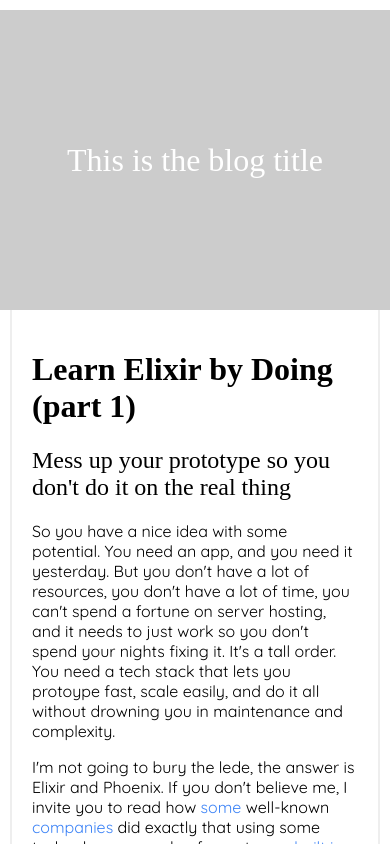
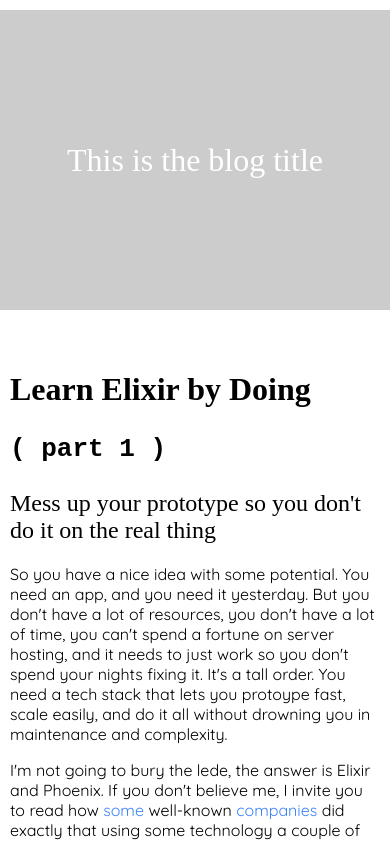
Before and after one commit to mgrog/blog, a Next.js app: page /posts/1 in a window 390 px wide. Shown: the top 844 px of the page. Built offline with nearby package versions, Linux system fonts and the light colour scheme; a web font is replaced by a local one.

Commit message:
responsive fixes

```diff
--- a/pages/_app.tsx
+++ b/pages/_app.tsx
@@ -1,7 +1,8 @@
+import {Header} from '@components';
+import {Flex} from '@elements';
+import type {AppProps} from 'next/app';
+import {styled} from '~/stitches.config';
 import '../styles/globals.css';
-import type {AppProps} from 'next/app';
-import {Flex, Box} from '@elements';
-import {Header} from '@components';
 
 function MyApp({Component, pageProps}: AppProps) {
   return (
@@ -24,19 +25,33 @@
   );
 }
 
-const BoxStyles = {
-  borderLeft: '2px solid #eee',
-  borderRight: '2px solid #eee',
-  padding: 20,
-  paddingBottom: 50,
-  justifyContent: 'center',
-  maxWidth: 1230,
-};
+const Container = styled('div', {
+  marginTop: 40,
+  variants: {
+    size: {
+      mobile: {
+        width: '100%',
+        maxWidth: 500,
+        marginX: 'auto',
+      },
+      desktop: {
+        width: '100%',
+        maxWidth: 1125,
+      },
+    },
+  },
+});
 
 function Content({children}: {children: React.ReactNode}) {
   return (
-    <Flex w-full css={BoxStyles}>
-      <Box size={{'@initial': 'mobile', '@bp2': 'desktop'}}>{children}</Box>
+    <Flex
+      w-full
+      css={{
+        paddingBottom: 50,
+        justifyContent: 'center',
+        maxWidth: 1230,
+      }}>
+      <Container size={{'@initial': 'mobile', '@bp2': 'desktop'}}>{children}</Container>
     </Flex>
   );
 }
--- a/pages/posts/1.mdx
+++ b/pages/posts/1.mdx
@@ -1,11 +1,14 @@
 import SyntaxHighlighter from 'react-syntax-highlighter';
 import {hopscotch} from 'react-syntax-highlighter/dist/cjs/styles/hljs';
 export const meta = {
+  title: 'Learn Elixir by Doing (&nbsp;part&nbsp;1&nbsp;)',
+  subtitle: "Mess up your prototype so you don't do it on the real thing",
+  snippet: 'Pick a snippet that looks good',
   tags: ['elixir', 'guides'],
   published: '5/2/2022',
 };
 
-# Learn Elixir by Doing (part 1)
+# Learn Elixir by Doing <pre>( part 1 )</pre>
 
 ## Mess up your prototype so you don't do it on the real thing
 
--- a/pages/posts/2.mdx
+++ b/pages/posts/2.mdx
@@ -1,4 +1,4 @@
-export const meta = {tags: ['elixir', 'followup']};
+export const meta = {tags: ['elixir', 'guides', 'part 2']};
 
 # Learn Elixir by Doing (part 2)
 
--- a/src/components/Post.tsx
+++ b/src/components/Post.tsx
@@ -12,25 +12,32 @@
 
 let Post = ({image, title, subtitle, postId, children, tags}: Props) => {
   return (
-    <StyledPost reverse={!!(+postId % 2)} w-full>
-      <StyledChildren col>
+    <StyledPost w-full layout={{'@initial': 'col', '@bp2': +postId % 2 ? 'row' : 'reverse'}}>
+      <PostImg>
+        <Image
+          layout={'fill'}
+          src={image}
+          alt='post image'
+          objectFit='contain'
+          objectPosition='left'
+        />
+      </PostImg>
+      <PostChildren col layout={{'@initial': 'normal', '@bp1': 'w-min', '@bp2': 'h-fixed'}}>
         <Tags tags={tags} />
         <Title>{title}</Title>
         <SubTitle>{subtitle}</SubTitle>
         <Content>{children}</Content>
         <Link href={`/posts/${postId}`}>Read Post ➔</Link>
-      </StyledChildren>
-      <Box css={{width: '50%', position: 'relative'}}>
-        <Image layout={'fill'} src={image} alt='post image' />
-      </Box>
+      </PostChildren>
     </StyledPost>
   );
 };
 
-const Title = ({children}: {children: ReactNode}) => (
-  <Text alternate weight={600} pad={1}>
-    {children}
-  </Text>
+const Title = ({children}: {children: string}) => (
+  <StyledTitle
+    nowrap={{'@initial': false, '@bp1': true}}
+    dangerouslySetInnerHTML={{__html: children}}
+  />
 );
 
 const SubTitle = ({children}: {children: ReactNode}) => (
@@ -61,38 +68,72 @@
 
 // styles
 
-const StyledChildren = styled(Flex, {
-  width: '50%',
+const PostChildren = styled(Flex, {
+  width: '100%',
+  overflow: 'hidden',
+  paddingBottom: 10,
+  variants: {
+    layout: {
+      'w-min': {
+        minWidth: 430,
+      },
+      'h-fixed': {
+        height: 292,
+      },
+      normal: {
+        minWidth: 0,
+        height: 'auto',
+      },
+    },
+  },
 });
 
-const StyledPost = styled(Flex, {
-  margin: '60px 0',
-  flexDirection: 'column',
+const PostImg = styled(Flex, {
+  width: '100%',
+  position: 'relative',
+  height: 310,
+  '@media (max-width: 380px)': {
+    height: 290,
+  },
+});
+
+const StyledTitle = styled(Text, {
+  variants: {
+    nowrap: {
+      true: {
+        whiteSpace: 'nowrap',
+      },
+      false: {
+        whiteSpace: 'normal',
+      },
+    },
+  },
+});
+
+const StyledPost = styled('div', {
+  display: 'flex',
+  position: 'relative',
   justifyContent: 'space-between',
-  '@bp2': {
-    flexDirection: 'row',
-  },
   variants: {
-    reverse: {
-      true: {
-        flexDirection: 'row-reverse',
-        [`& ${StyledChildren}`]: {
-          '@initial': {
-            paddingLeft: 10,
-          },
-          '@bp2': {
-            paddingLeft: 40,
-          },
+    layout: {
+      col: {
+        flexDirection: 'column',
+        maxWidth: 500,
+      },
+      row: {
+        flexDirection: 'row',
+        maxWidth: '100%',
+        margin: '60px 0',
+        [`& ${PostChildren}`]: {
+          paddingLeft: 40,
         },
       },
-      false: {
-        [`& ${StyledChildren}`]: {
-          '@initial': {
-            paddingRight: 10,
-          },
-          '@bp2': {
-            paddingRight: 40,
-          },
+      reverse: {
+        maxWidth: '100%',
+        flexDirection: 'row-reverse',
+        margin: '60px 0',
+        [`& ${PostChildren}`]: {
+          paddingRight: 40,
         },
       },
     },
--- a/src/elements/Box.tsx
+++ b/src/elements/Box.tsx
@@ -1,14 +1,3 @@
-import { styled } from "~/stitches.config";
+import {styled} from '~/stitches.config';
 
-export const Box = styled('div', {
-  variants: {
-    size: {
-      mobile: {
-        width: '100%',
-      },
-      desktop: {
-        width: '80%',
-      },
-    },
-  },
-});
+export const Box = styled('div', {});
--- a/stitches.config.ts
+++ b/stitches.config.ts
@@ -10,8 +10,12 @@
     },
     media: {
       bp1: '(min-width: 640px)',
-      bp2: '(min-width: 768px)',
-      bp3: '(min-width: 1024px)',
+      bp2: '(min-width: 1100px)',
     },
-    utils: {},
+    utils: {
+      marginX: (value: string | number) => ({
+        marginLeft: value,
+        marginRight: value,
+      }),
+    },
   });
```
Also changed, not shown: pages/index.tsx (+3 -11 lines).
